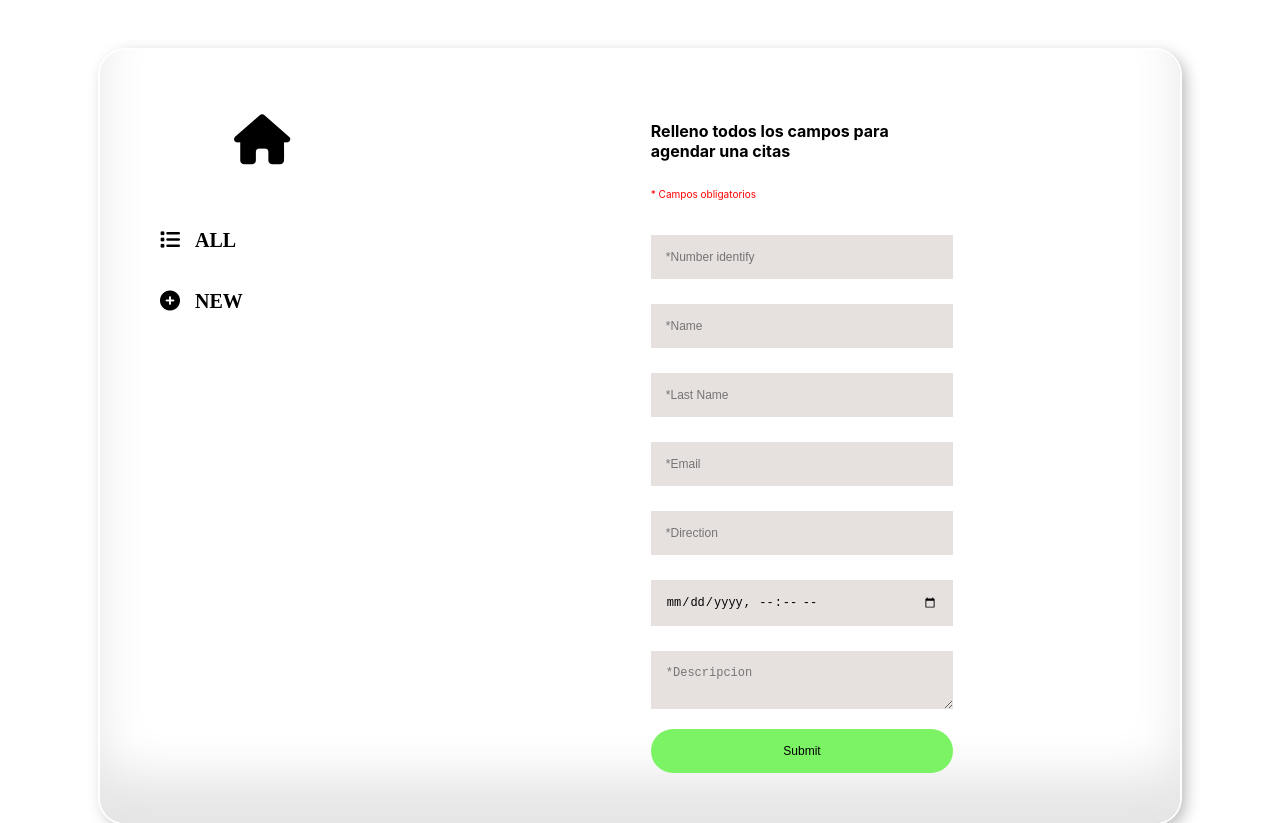
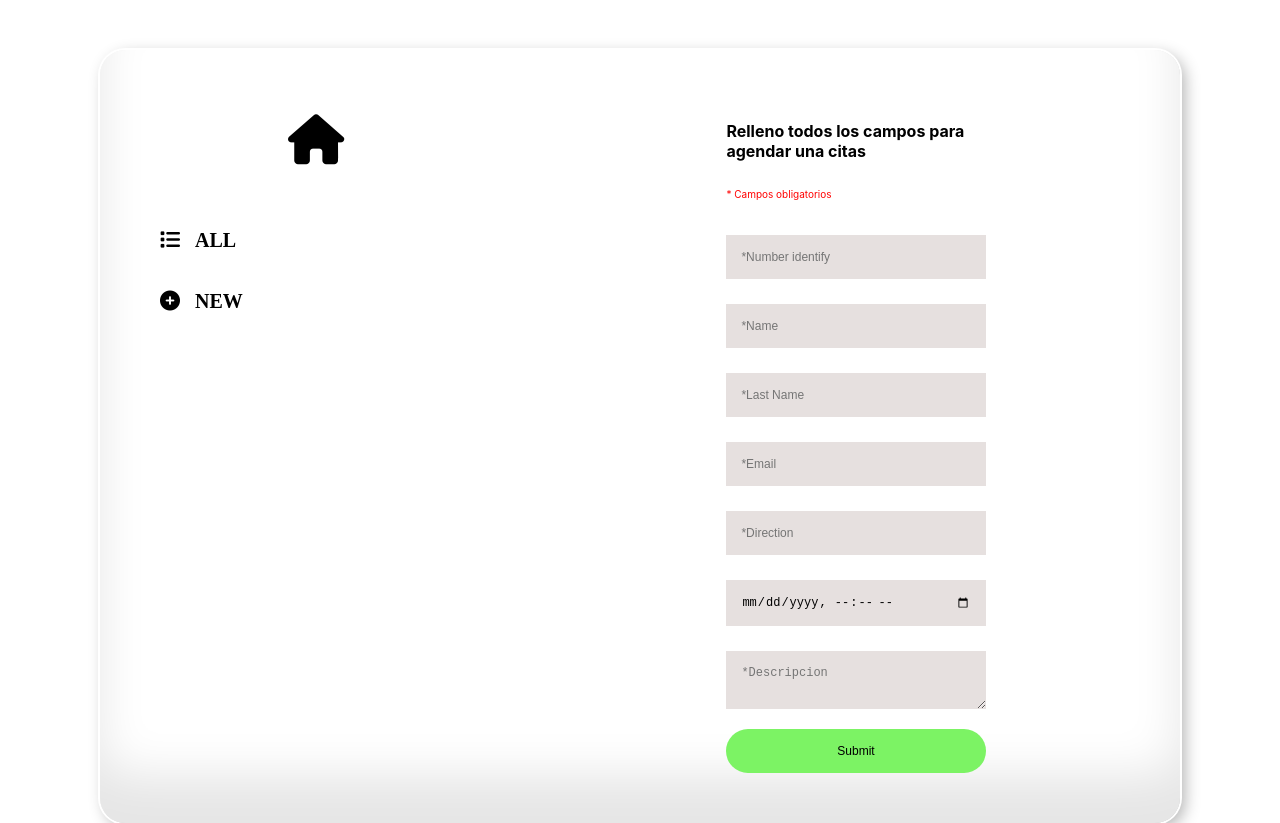
Before and after one commit to AldairMC/appointment--list, a React (Create React App) app: page /new in a window 1280 px wide. Built offline with nearby package versions, Linux system fonts and the light colour scheme.

Commit message:
:art: Modifying component Router

```diff
--- a/src/components/Router.jsx
+++ b/src/components/Router.jsx
@@ -12,6 +12,17 @@ import Info from './Info'
 import Error from './Error'
 
 const Router = () => {
+
+    const code_id = () => {
+        let x = Math.random()
+        return x.toFixed(5).toString()
+    }
+
+    const handleData = data => {
+        let appointment = JSON.stringify(data)
+        localStorage.setItem(`a${code_id()}`, appointment);
+    }
+
     return (
         <>
             <Contain>
@@ -24,13 +35,19 @@ const Router = () => {
                             <Route exact path="/" component={Info} />
                             <Route exact path="/all" render={() => {
                                     return (
-                                        <List />
+                                        <List
+
+                                        />
                                     )
                                 }}
                             />
                             <Route exact path="/new" render={() => {
                                     return (
-                                        <Form />
+                                        <Form
+                                            {...{
+                                                handleData
+                                            }}
+                                        />
                                     )
                                 }}
                             />
--- a/src/css/Router.scss
+++ b/src/css/Router.scss
@@ -1,14 +1,16 @@
 .container {
     display: grid;
-    grid-template-columns: 30% 70%;
+    grid-template-columns: 40% 60%;
     width: 100%;
     border-radius: 25px;
     box-shadow:
        inset 0 -3em 3em rgba(0,0,0,0.1),
              0 0  0 2px rgb(255,255,255),
              0.3em 0.3em 1em rgba(0,0,0,0.3);
+}
 
-    @media (max-width: 768px){
+@media (max-width: 768px){
+    .container {
         grid-template-columns: 100%;
     }
 }
```
